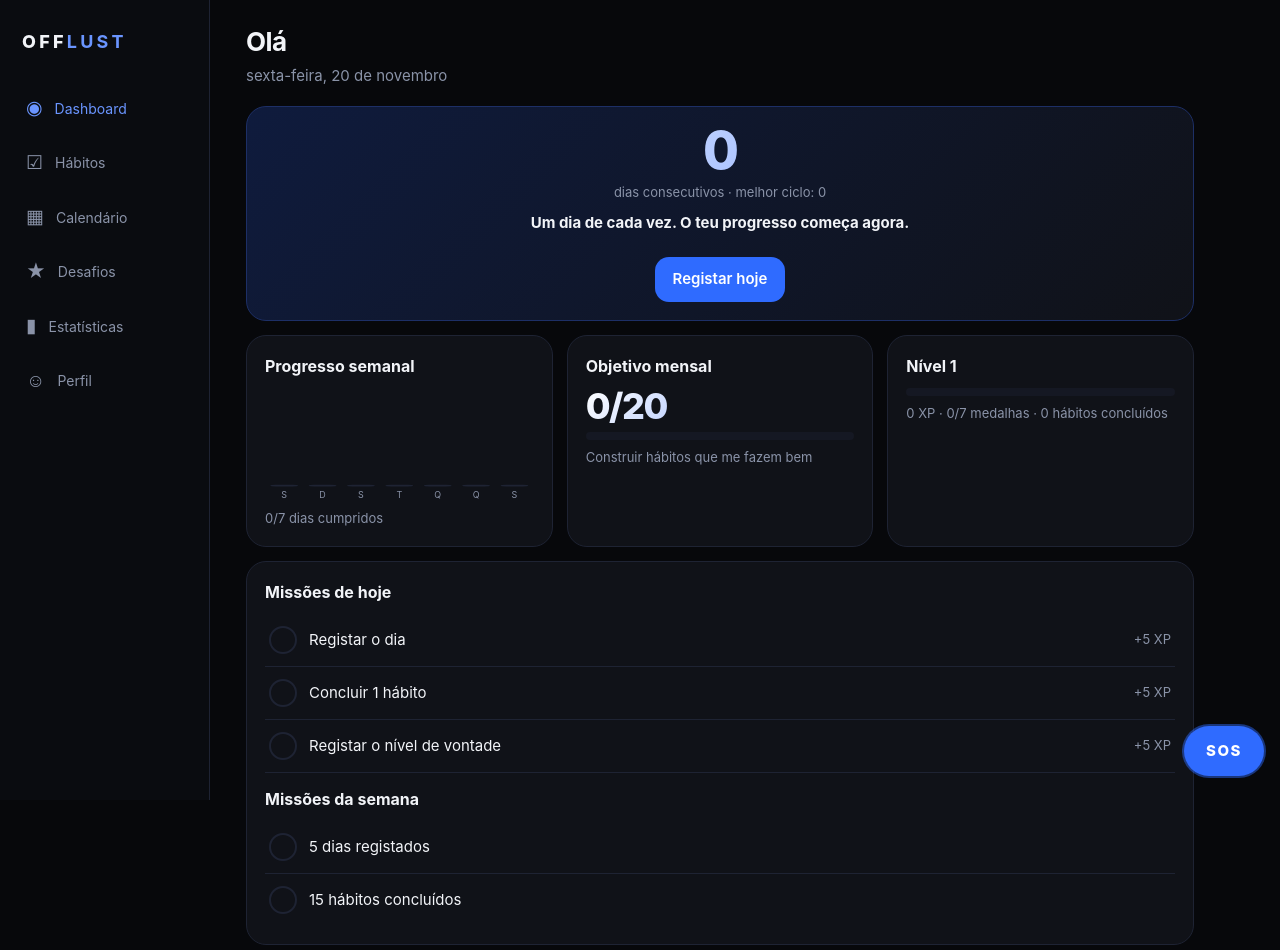
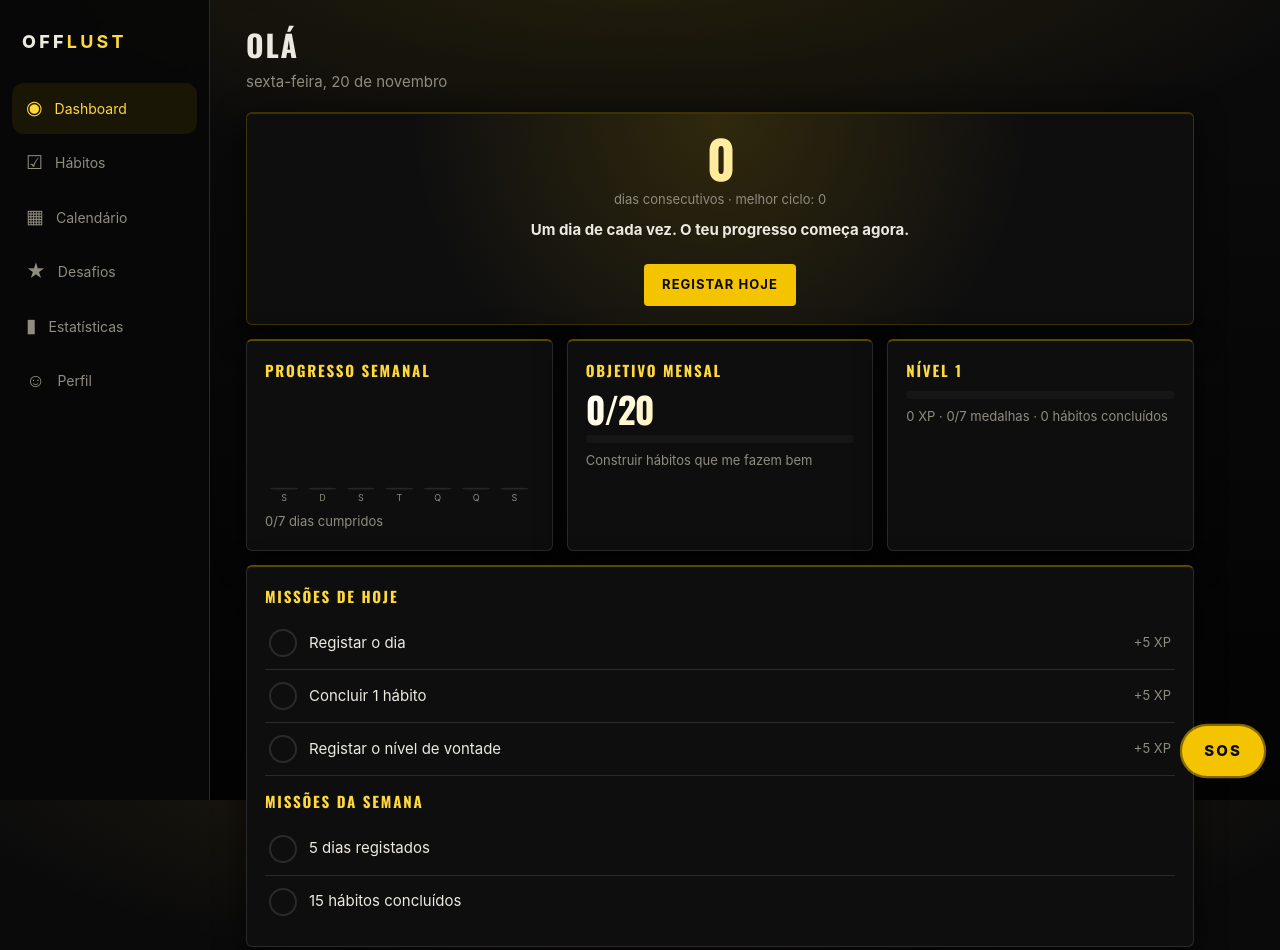
Before and after one commit to nextz0123/OFFLUST, a plain HTML site: page index.html in a window 1280 px wide. Shown: the top 950 px of the page. Drawn offline with nearby package versions, Linux system fonts and the light colour scheme.

Commit message:
Add files via upload

```diff
--- a/index.html
+++ b/index.html
@@ -2,30 +2,32 @@
 <html lang="pt-PT"><head><meta charset="utf-8">
 <meta name="viewport" content="width=device-width, initial-scale=1, viewport-fit=cover">
 <title>OFFLUST</title>
+<link rel="stylesheet" href="https://fonts.googleapis.com/css2?family=Oswald:wght@500;700&display=swap">
 <style>
-:root{color-scheme:dark;box-sizing:border-box;padding-top:env(safe-area-inset-top,0px);--bg:#07080b;--card:#101218;--card2:#151823;--line:#1e2333;--tx:#f2f4f8;--mut:#8a93a8;--ac:#2f6bff;--ac2:#6a95ff;--ok:#2f6bff;--warn:#7a6a3a}
+:root{color-scheme:dark;box-sizing:border-box;padding-top:env(safe-area-inset-top,0px);--bg:#050505;--card:#0e0e0f;--card2:#161617;--line:#2a2a2d;--tx:#ece9e0;--mut:#8f8c80;--ac:#f5c400;--ac2:#ffd83a;--ok:#f5c400;--warn:#7a6a3a}
 html{scroll-padding-top:env(safe-area-inset-top,0px)}
 *{box-sizing:border-box;margin:0}
-body{background:var(--bg);color:var(--tx);font:15px/1.5 Inter,system-ui,-apple-system,"Segoe UI",sans-serif;min-height:100vh}
+body{background:radial-gradient(ellipse 80% 40% at 50% -5%,#f5c4001c,transparent 70%),linear-gradient(180deg,#0b0b0c,#030303) fixed;color:var(--tx);font:15px/1.5 Inter,system-ui,-apple-system,"Segoe UI",sans-serif;min-height:100vh}
 button{font:inherit;color:inherit;cursor:pointer;border:0;background:none}
 #app{display:flex;min-height:100vh}
-nav{position:fixed;bottom:0;left:0;right:0;display:flex;background:#0b0d12ee;backdrop-filter:blur(14px);border-top:1px solid var(--line);padding:6px 4px calc(6px + env(safe-area-inset-bottom,0px));z-index:20}
+nav{position:fixed;bottom:0;left:0;right:0;display:flex;background:#080808ee;backdrop-filter:blur(14px);border-top:1px solid var(--line);padding:6px 4px calc(6px + env(safe-area-inset-bottom,0px));z-index:20}
 nav button{flex:1;display:flex;flex-direction:column;align-items:center;gap:2px;font-size:10px;color:var(--mut);padding:6px 0;border-radius:12px;transition:.2s}
 nav button span{font-size:19px}
-nav button.on{color:var(--ac2)}
+nav button.on{color:var(--ac2);background:#f5c40014}
 .logo{display:none;font-weight:800;letter-spacing:.18em;font-size:18px;margin:6px 10px 24px}
 .logo b{color:var(--ac2)}
 main{flex:1;width:100%;max-width:980px;margin:0 auto;padding:22px 16px 110px}
-h1{font-size:26px;letter-spacing:-.02em;margin-bottom:4px}
-h2{font-size:16px;margin-bottom:10px}
+h1,h2,.big,.timer{font-family:Oswald,Impact,"Arial Narrow",sans-serif;text-transform:uppercase}
+h1{font-size:30px;letter-spacing:.06em;margin-bottom:4px}
+h2{font-size:15px;letter-spacing:.12em;color:var(--ac2);margin-bottom:10px}
 .sub{color:var(--mut);margin-bottom:18px}
-.card{background:var(--card);border:1px solid var(--line);border-radius:20px;padding:18px;margin-bottom:14px;animation:in .45s both}
+.card{background:var(--card);border:1px solid var(--line);border-radius:6px;border-top:2px solid #5a4a00;box-shadow:0 8px 30px #000a;padding:18px;margin-bottom:14px;animation:in .45s both}
 @keyframes in{from{opacity:0;transform:translateY(8px)}to{opacity:1;transform:none}}
 .grid{display:grid;gap:14px;grid-template-columns:repeat(auto-fit,minmax(250px,1fr))}
 .grid .card{margin:0}
 .big{font-size:52px;font-weight:800;letter-spacing:-.04em;line-height:1;background:linear-gradient(135deg,#fff,var(--ac2));-webkit-background-clip:text;background-clip:text;color:transparent}
 .mut{color:var(--mut);font-size:13px}
-.btn{background:var(--ac);color:#fff;padding:11px 18px;border-radius:14px;font-weight:600;transition:.2s;display:inline-block}
+.btn{background:var(--ac);color:#0a0a0a;padding:11px 18px;border-radius:4px;font-weight:700;text-transform:uppercase;letter-spacing:.08em;font-size:13px;transition:.2s;display:inline-block}
 .btn:hover{filter:brightness(1.15);transform:translateY(-1px)}
 .btn.g{background:var(--card2);border:1px solid var(--line)}
 .btn.r{background:#2a1418;color:#ff8a8a}
@@ -36,31 +38,31 @@ h2{font-size:16px;margin-bottom:10px}
 .item:last-child{border:0}
 .item .t{flex:1}
 .chk{width:28px;height:28px;border-radius:50%;border:2px solid var(--line);display:grid;place-items:center;font-size:14px;transition:.2s}
-.chk.on{background:var(--ac);border-color:var(--ac)}
+.chk.on{background:var(--ac);border-color:var(--ac);color:#0a0a0a}
 .pill{display:inline-block;padding:5px 12px;border-radius:99px;border:1px solid var(--line);background:var(--card2);margin:3px 4px 3px 0;font-size:13px}
-.pill.on{background:var(--ac);border-color:var(--ac)}
-.quote{background:linear-gradient(135deg,#0f1b3d,#101218);border-color:#1d2f66}
+.pill.on{background:var(--ac);border-color:var(--ac);color:#0a0a0a;font-weight:600}
+.quote{background:radial-gradient(circle at 50% 0%,#f5c40026,transparent 60%),#0e0e0f;border-color:#3d3300}
 input,textarea,select{width:100%;background:var(--card2);border:1px solid var(--line);color:var(--tx);border-radius:12px;padding:10px 12px;font:inherit;margin:6px 0}
 input[type=range]{padding:0;accent-color:var(--ac)}
 input[type=checkbox]{width:auto}
 .cal{display:grid;grid-template-columns:repeat(7,1fr);gap:6px}
 .cal div{aspect-ratio:1;border-radius:12px;display:grid;place-items:center;background:var(--card2);font-size:13px;cursor:pointer;border:1px solid transparent}
 .cal .h{background:none;aspect-ratio:auto;cursor:default;color:var(--mut);font-size:11px}
-.cal .ok{background:var(--ac)}.cal .hard{background:#1b2236;border-color:#34406a}.cal .td{border-color:#fff}
+.cal .ok{background:var(--ac);color:#0a0a0a;font-weight:700}.cal .hard{background:#1a1a1c;border-color:#4d4420}.cal .td{border-color:#fff}
 .med{text-align:center;padding:14px 6px;border-radius:16px;background:var(--card2);border:1px solid var(--line)}
 .med.off{opacity:.35;filter:grayscale(1)}.med span{font-size:30px}
-.sos{position:fixed;right:16px;bottom:calc(82px + env(safe-area-inset-bottom,0px));z-index:25;background:var(--ac);color:#fff;font-weight:800;letter-spacing:.1em;border-radius:99px;padding:14px 22px;box-shadow:0 0 0 0 #2f6bff88;animation:pulse 2.4s infinite}
-@keyframes pulse{70%{box-shadow:0 0 0 16px #2f6bff00}}
+.sos{position:fixed;right:16px;bottom:calc(82px + env(safe-area-inset-bottom,0px));z-index:25;background:var(--ac);color:#0a0a0a;font-weight:800;letter-spacing:.14em;border-radius:99px;padding:14px 22px;box-shadow:0 0 0 0 #f5c40099;animation:pulse 2.4s infinite}
+@keyframes pulse{70%{box-shadow:0 0 0 18px #f5c40000}}
 .ov{position:fixed;inset:0;background:#05060acc;backdrop-filter:blur(10px);z-index:50;display:flex;align-items:flex-end;justify-content:center;padding-top:env(safe-area-inset-top,0px)}
-.sheet{background:var(--card);border:1px solid var(--line);border-radius:24px 24px 0 0;width:100%;max-width:560px;max-height:92vh;overflow:auto;padding:22px 20px calc(24px + env(safe-area-inset-bottom,0px));animation:in .3s both}
-.breath{width:190px;height:190px;border-radius:50%;margin:26px auto;display:grid;place-items:center;font-weight:700;background:radial-gradient(circle,#3f78ff,#14224d);animation:br 14s infinite ease-in-out;box-shadow:0 0 60px #2f6bff66}
+.sheet{background:var(--card);border:1px solid #3d3300;border-radius:8px 8px 0 0;width:100%;max-width:560px;max-height:92vh;overflow:auto;padding:22px 20px calc(24px + env(safe-area-inset-bottom,0px));animation:in .3s both}
+.breath{width:190px;height:190px;border-radius:50%;margin:26px auto;display:grid;place-items:center;font-weight:700;color:#0a0a0a;background:radial-gradient(circle,#ffd83a,#6b5600);animation:br 14s infinite ease-in-out;box-shadow:0 0 70px #f5c40077}
 @keyframes br{0%{transform:scale(.6)}28%,57%{transform:scale(1)}100%{transform:scale(.6)}}
 .timer{font-size:40px;font-weight:800;text-align:center;font-variant-numeric:tabular-nums}
 .c{text-align:center}
 svg text{fill:var(--mut);font-size:10px}
 @media(min-width:900px){nav{position:fixed;top:0;bottom:0;right:auto;width:210px;flex-direction:column;border-top:0;border-right:1px solid var(--line);padding:22px 12px;justify-content:flex-start;gap:4px}
 nav button{flex:none;flex-direction:row;font-size:14px;gap:12px;padding:11px 14px;justify-content:flex-start}
-.logo{display:block}main{margin-left:230px;padding-bottom:40px}.sos{bottom:24px}.ov{align-items:center}.sheet{border-radius:24px}}
+.logo{display:block}main{margin-left:230px;padding-bottom:40px}.sos{bottom:24px}.ov{align-items:center}.sheet{border-radius:8px}}
 @media(prefers-reduced-motion:reduce){*{animation:none!important}}
 </style></head>
 <body><div id="app"><nav id="nav"></nav><main id="main"></main></div><div id="ov"></div><button class="sos" data-a="sos">SOS</button>
@@ -82,7 +84,7 @@ const CH=[[1,'Começar','🌱'],[3,'Identificar padrões','🔎'],[7,'Primeira s
 const MED=[['Primeiro passo','🥉',()=>total()>=1],['Autoconsciência','🧠',()=>Object.values(S.days).filter(d=>d.tr).length>=3],['Pedi ajuda a mim próprio','🛟',()=>S.sos.length>=1],['Rotina em marcha','✅',()=>hcount()>=10],['Semana completa','🥈',()=>total()>=7],['Mês de consistência','🥇',()=>total()>=30],['Diário fiel','📓',()=>Object.keys(S.days).length>=14]];
 function xp(){let x=total()*10+hcount()*5+S.sos.length*15+Object.values(S.days).filter(d=>d.urge!=null).length*5;CH.forEach(c=>{if(total()>=c[0])x+=20+c[0]});MED.forEach(m=>{if(m[2]())x+=25});return x}
 const lvl=()=>Math.floor(xp()/150)+1;
-function bars(v,l,max,h=110){const w=300,bw=w/v.length;return `<svg viewBox="0 0 ${w} ${h+18}" width="100%">`+v.map((x,i)=>{const bh=max?Math.max(2,x/max*h):2;return `<rect x="${i*bw+6}" y="${h-bh}" width="${bw-12}" height="${bh}" rx="6" fill="${x?'#3f78ff':'#1e2333'}"/><text x="${i*bw+bw/2}" y="${h+13}" text-anchor="middle">${l[i]}</text>`}).join('')+'</svg>'}
+function bars(v,l,max,h=110){const w=300,bw=w/v.length;return `<svg viewBox="0 0 ${w} ${h+18}" width="100%">`+v.map((x,i)=>{const bh=max?Math.max(2,x/max*h):2;return `<rect x="${i*bw+6}" y="${h-bh}" width="${bw-12}" height="${bh}" rx="6" fill="${x?'#f5c400':'#26262a'}"/><text x="${i*bw+bw/2}" y="${h+13}" text-anchor="middle">${l[i]}</text>`}).join('')+'</svg>'}
 const DS=['Dom','Seg','Ter','Qua','Qui','Sex','Sáb'];
 const NAV=[['dash','◉','Dashboard'],['hab','☑','Hábitos'],['cal','▦','Calendário'],['ch','★','Desafios'],['st','▮','Estatísticas'],['pf','☺','Perfil']];
 function nav(){$('#nav').innerHTML='<div class="logo">OFF<b>LUST</b></div>'+NAV.map(n=>`<button class="${page==n[0]?'on':''}" data-a="go" data-v="${n[0]}"><span>${n[1]}</span>${n[2]}</button>`).join('')}
```
